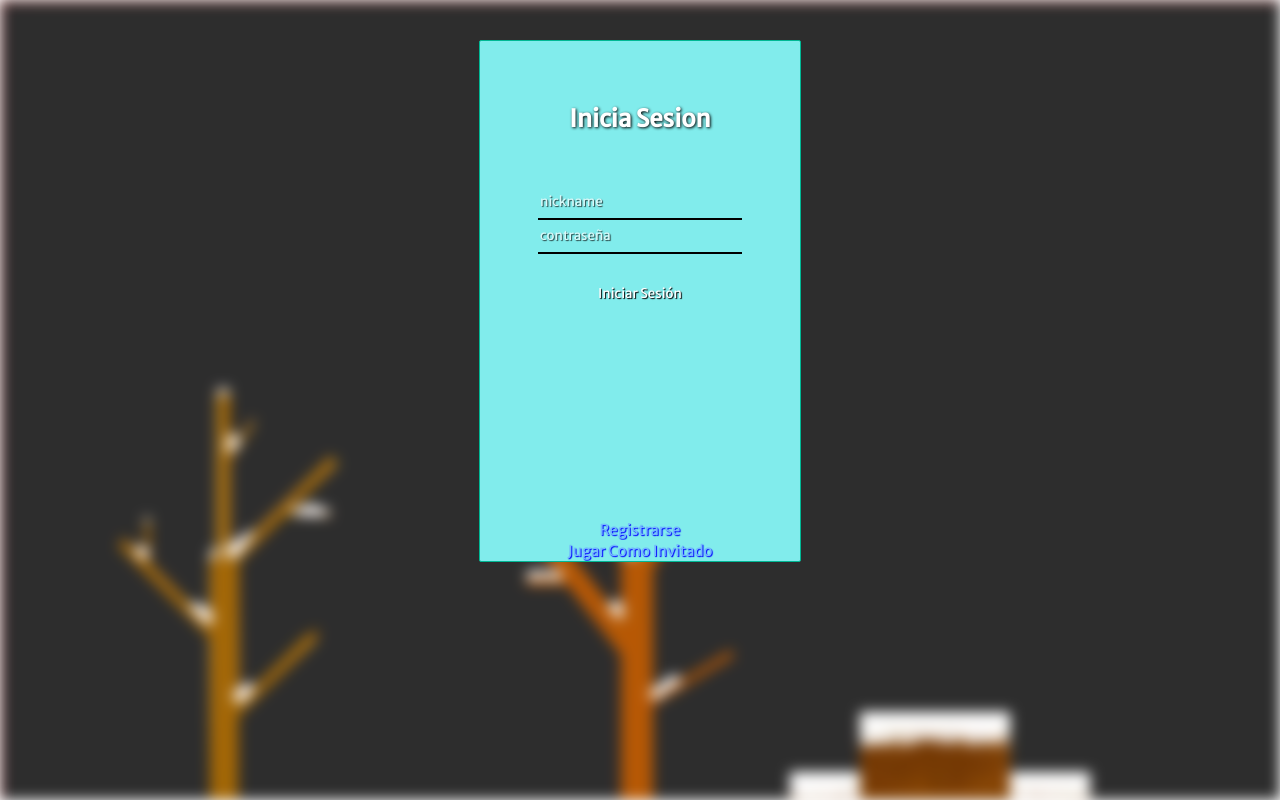
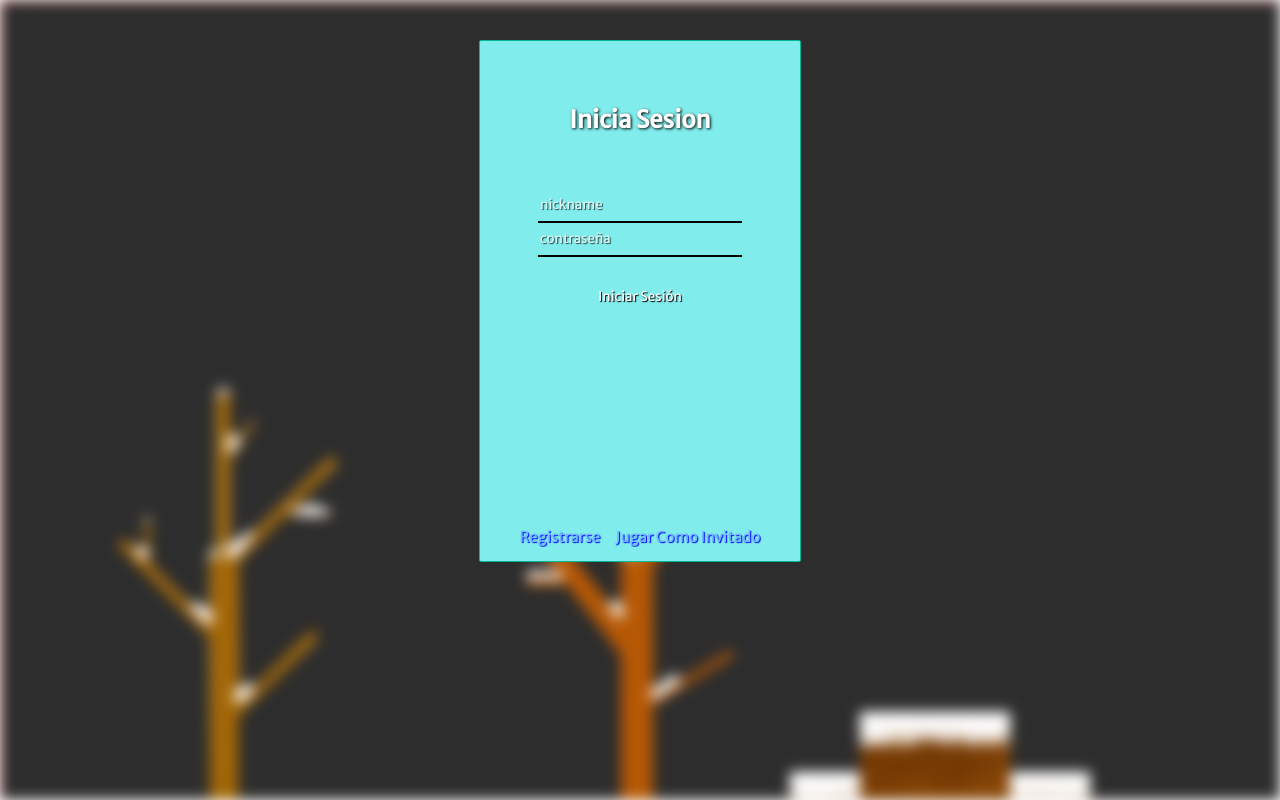
Before and after one commit to nacors/projectDAW, a plain HTML site: page index.html in a window 1280 px wide. Drawn offline with nearby package versions, Linux system fonts and the light colour scheme; files that its build step writes are made by us from their sources; no server answers; files whose address does not match are found by name.

Commit message:
mejora de estilo de logeo/registro

```diff
--- a/code/css/style.css
+++ b/code/css/style.css
@@ -144,3 +144,6 @@
 #textErrorI, #textErrorR{
     text-shadow: 1px 1px 1px red;
 }
+#jugarInvitadoForm{
+    display: inline;
+}
--- a/index.html
+++ b/index.html
@@ -40,11 +40,9 @@
         <div id="invitado">
             <input class="boton" id="accionRegistrar" type="button" value="Registrarse">
             <input class="boton" id="accionIniciarSesion" type="submit" value="Volver">
-            <form action="/invitado" method="GET">
+            <form action="/invitado" method="GET" id="jugarInvitadoForm">
                 <input class="boton" type="submit" name="invitado" value="Jugar Como Invitado">
             </form>
-
-            <!-- <a  class="boton" type="button" name="invitado" value="Jugar Como Invitado"> -->
         </div>
     </div>
 </body>
```
